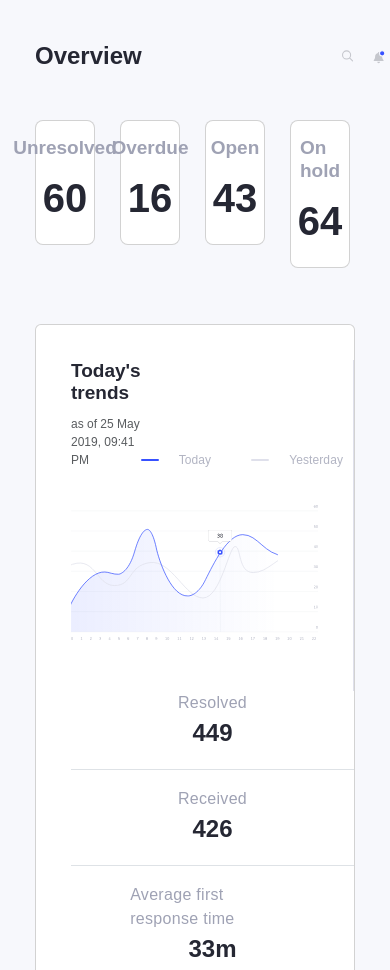
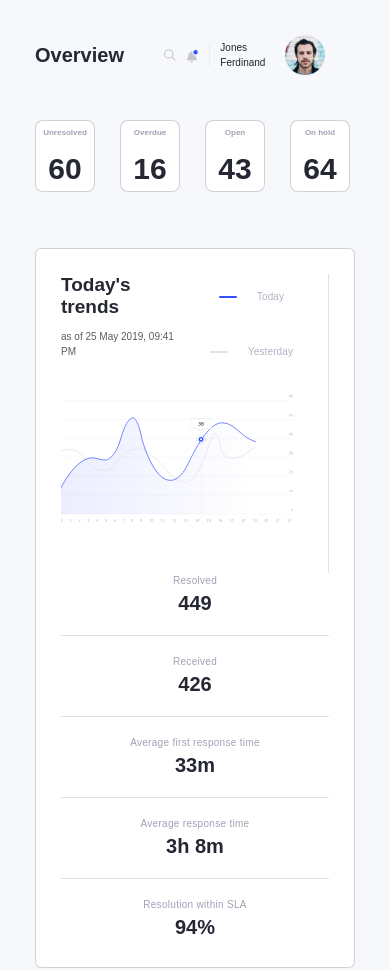
Before and after one commit to lNanami/Assignment_5_Bootsrap, a website: page Public/index.html in a window 390 px wide. Shown: the top 970 px of the page. Drawn offline with nearby package versions, Linux system fonts and the light colour scheme; a web font is replaced by a local one.

Commit message:
Letter Sizes Update-Naho

```diff
--- a/src/scss/style.scss
+++ b/src/scss/style.scss
@@ -578,24 +578,49 @@ main {
   .sidebar-desktop {
     display: none;
   }
-
+  .title_1 {
+    font-size: 20px !important;
+  }
+  .title_D {
+    font-size: 18px !important;
+  }
+  .card-title {
+    font-size: 8px !important;
+  }
+  .text-muted {
+    font-size: 10px !important;
+  }
+  .main-page .row .col-3 .card .card-body .card-text{
+    font-size: 30px !important;
+  }
+  .text-end{
+    font-size: 20px !important;
+  }
   .main-page {
     width: 100%;
     height: 100%;
     padding-left: $padding-header;
     padding-right: $padding-header;
   }
-
+  .row{
+    width: auto;
+  }
   .header-default {
-    width: 100%;
-    padding: $padding-header;
-    gap: 200px;
+    gap: 40px;
+  }
+  .subheader-icons{
+    gap: 10px !important;
+  }
+  .name {
+    font-size: 10px !important;
+  }
+  .main-page .graphic-container .row{
+    padding: 25px;
   }
 
-  .row {
-    height: auto;
+  p{
+    font-size: 10px !important;
   }
-
   .graphic-container .row {
     display: flex;
     flex-direction: row;
@@ -606,13 +631,18 @@ main {
   .col-md-4 {
    width: 100%;
   }
-
+  .card-body{
+    padding: 7px 5px  0 !important;
+  }
   .graphic-image {
     width: 100%;
     height: auto;
     margin-bottom: 50px;
   }
-
+  .legend-graphic {
+    flex-direction: column;
+    margin-left: 20px;
+  }
   .main-page .tickets-tasks {
     flex-direction: column;
   }
```
Also changed, not shown: Public/assets/css/style.css, 1 other file.
